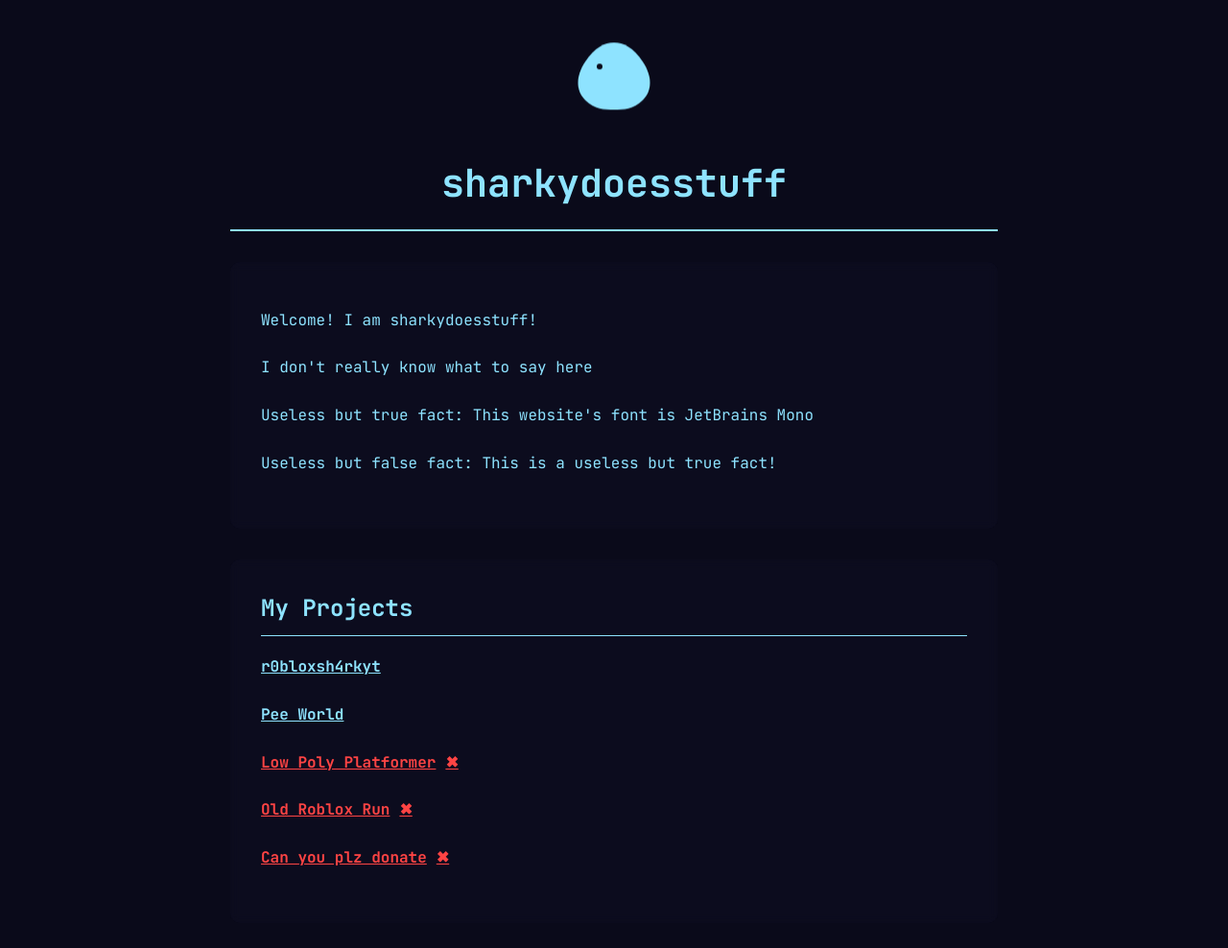
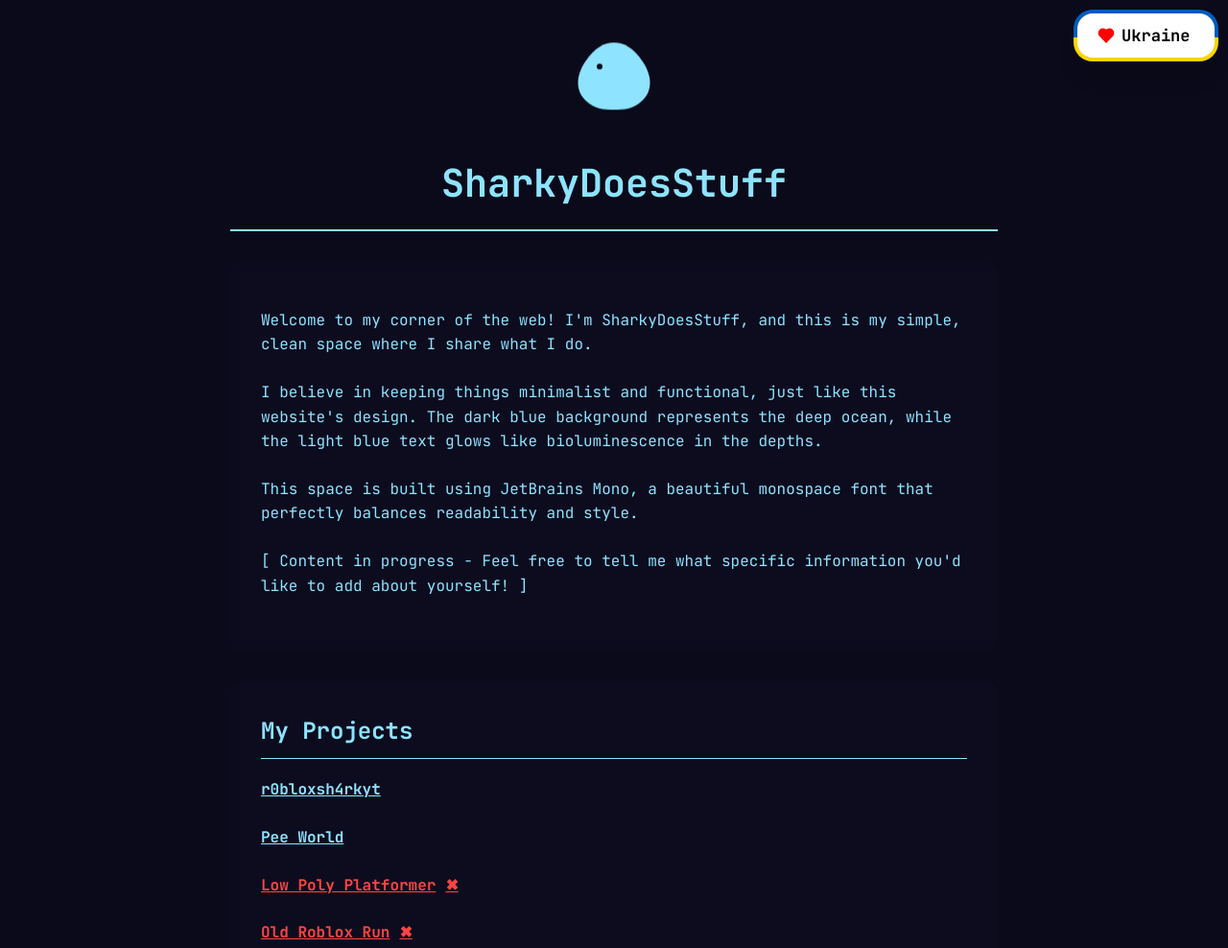
Before and after one commit to SharkGitHubz/my-webpage, a plain HTML site: page index.html in a window 1280 px wide. Shown: the top 988 px of the page at 96% size. Drawn offline with Linux system fonts and the light colour scheme.

Commit message:
Update index.html

```diff
--- a/index.html
+++ b/index.html
@@ -1,4 +1,8 @@
-<html><head><base href="." /><meta charset="UTF-8" /><meta name="viewport" content="width=device-width, initial-scale=1.0" />
+<html>
+<head>
+    <base href="." />
+    <meta charset="UTF-8" />
+    <meta name="viewport" content="width=device-width, initial-scale=1.0" />
     <title>SharkyDoesStuff</title>
     <link rel="preconnect" href="https://fonts.googleapis.com">
     <link rel="preconnect" href="https://fonts.gstatic.com" crossorigin>
@@ -116,20 +120,87 @@
             0%, 100% { transform: translateY(0); }
             50% { transform: translateY(-10px); }
         }
+
+        /* From Uiverse.io by cssbuttons-io */
+        button {
+            font-size: 17px;
+            font-family: inherit;
+            font-weight: 700;
+            padding: 4px;
+            border-radius: 20px;
+            cursor: pointer;
+            border: none;
+            color: black;
+            box-shadow:
+                rgba(0, 0, 0, 0.1) 0px 20px 25px -5px,
+                rgba(0, 0, 0, 0.04) 0px 10px 10px -5px;
+            background: linear-gradient(
+                0deg,
+                rgba(255, 213, 0, 1) 0%,
+                rgba(255, 213, 0, 1) 47%,
+                rgba(0, 91, 187, 1) 47%,
+                rgba(0, 91, 187, 1) 100%
+            );
+            transition: all 0.1s ease-in-out;
+            position: fixed;
+            top: 10px;
+            right: 10px;
+            z-index: 1000;
+        }
+
+        button:active {
+            transform: translateY(3px);
+            box-shadow:
+                rgba(0, 0, 0, 0.1) 0px 14px 25px -5px,
+                rgba(0, 0, 0, 0.04) 0px 10px 10px -5px;
+        }
+
+        button .button-content {
+            display: flex;
+            align-items: center;
+            background: white;
+            padding: 0.7em 1.5em;
+            padding-left: 1.2em;
+            border-radius: 16px;
+        }
+
+        button svg {
+            width: 20px;
+            height: 20px;
+            margin-right: 6px;
+            color: #ff0000;
+            transition: transform 0.3s;
+        }
+
+        button:hover svg {
+            transform: scale(1.2);
+        }
     </style>
 </head>
 <body>
+    <button>
+        <span class="button-content">
+            <svg xmlns="http://www.w3.org/2000/svg" viewBox="0 0 24 24">
+                <path fill="none" d="M0 0H24V24H0z"></path>
+                <path
+                    fill="currentColor"
+                    d="M12.001 4.529c2.349-2.109 5.979-2.039 8.242.228 2.262 2.268 2.34 5.88.236 8.236l-8.48 8.492-8.478-8.492c-2.104-2.356-2.025-5.974.236-8.236 2.265-2.264 5.888-2.34 8.244-.228z"
+                ></path>
+            </svg>
+            Ukraine
+        </span>
+    </button>
     <div class="container">
         <svg class="shark-logo wave" viewBox="0 0 100 100">
             <path fill="#8ee3ff" d="M50,20 C60,20 70,25 80,40 C90,55 90,70 80,80 C70,90 60,90 50,90 C40,90 30,90 20,80 C10,70 10,55 20,40 C30,25 40,20 50,20 Z"/>
             <circle cx="35" cy="45" r="3" fill="#0a0a1a"/>
         </svg>
-        <h1>sharkydoesstuff</h1>
+        <h1>SharkyDoesStuff</h1>
         <div class="content">
-            <p>Welcome! I am sharkydoesstuff!</p>
-            <p>I don't really know what to say here</p>
-            <p>Useless but true fact: This website's font is JetBrains Mono</p>
-            <p>Useless but false fact: This is a useless but true fact!</p>
+            <p>Welcome to my corner of the web! I'm SharkyDoesStuff, and this is my simple, clean space where I share what I do.</p>
+            <p>I believe in keeping things minimalist and functional, just like this website's design. The dark blue background represents the deep ocean, while the light blue text glows like bioluminescence in the depths.</p>
+            <p>This space is built using JetBrains Mono, a beautiful monospace font that perfectly balances readability and style.</p>
+            <p>[ Content in progress - Feel free to tell me what specific information you'd like to add about yourself! ]</p>
         </div>
         <div class="projects">
             <h2>My Projects</h2>
@@ -194,4 +265,5 @@
             });
         });
     </script>
-</body></html>
+</body>
+</html>
```
Lines whose indentation alone changed are shown as unchanged.
